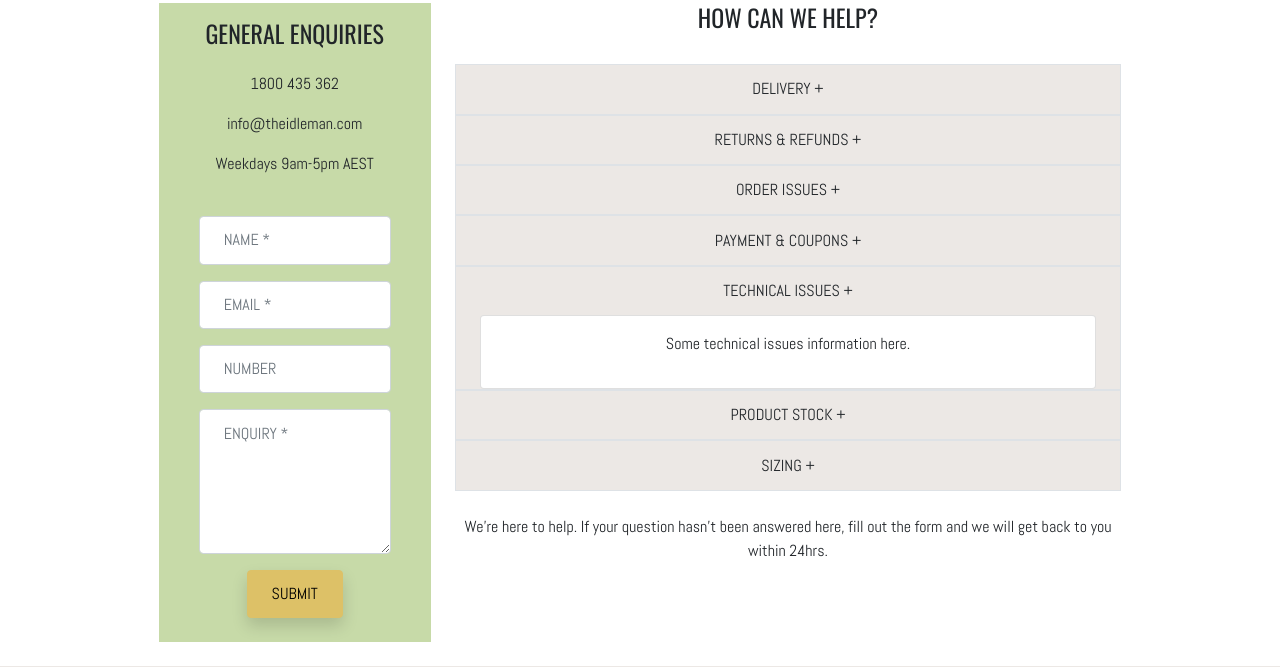
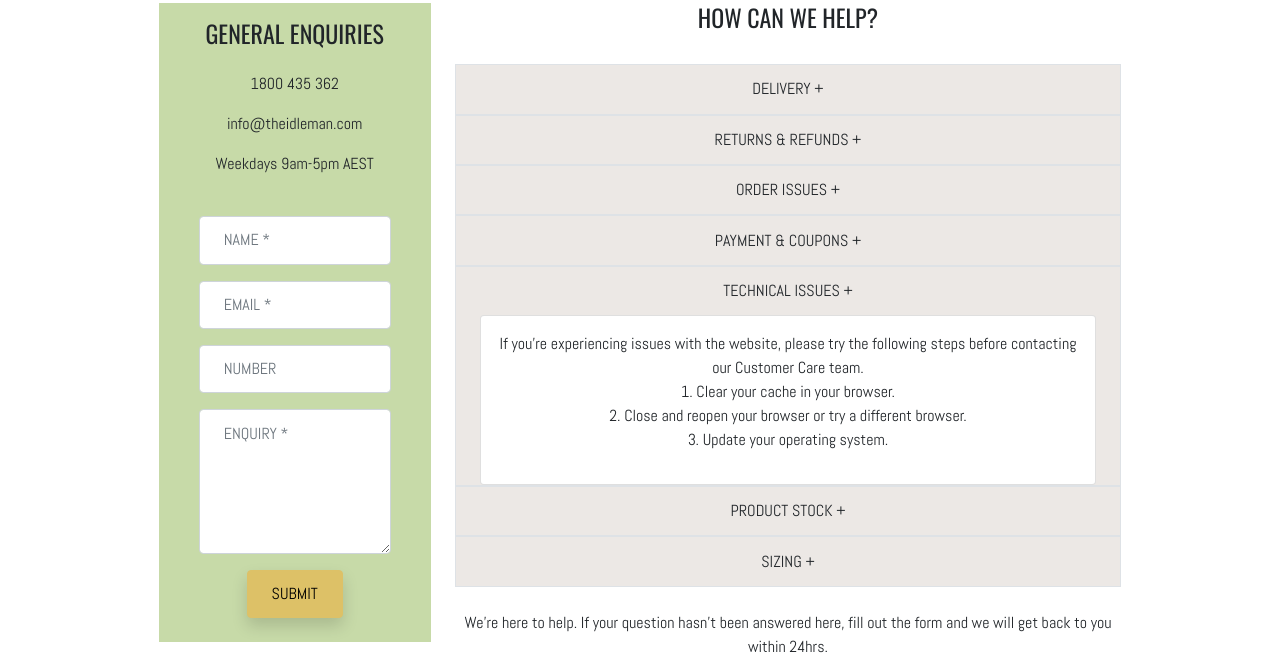
Before and after one commit to marktheskies/theidleman, a Django app: page /contact/ in a window 1280 px wide, after a click on "TECHNICAL ISSUES +". Shown: the part 299-966 px from the top of the page. Run offline with Django 3.2, Linux system fonts and the light colour scheme; style sheets or scripts are compiled from the project's sources; some libraries are stand-ins or nearby versions.

Commit message:
Added proper text to each help info collapsible

```diff
--- a/templates/contact.html
+++ b/templates/contact.html
@@ -92,7 +92,10 @@
                     <div class="card">
                         <div class="card-body">
                             {% comment %} TODO: Add delivery info to database {% endcomment %}
-                            <p>Some delivery information here.</p>
+                            <p>While we offer free delivery on many of our products, some items require a little extra packaging and care.
+                                For orders containing such items, we charge a flate rate of $15, Australia-wide.
+                                Please allow 1-2 business days to dispatch and 7-14 business days for delivery.
+                            </p>
                         </div>
                     </div>
                 </div>
@@ -107,7 +110,12 @@
                     <div class="card">
                         <div class="card-body">
                             {% comment %} TODO: Add returns and refunds info to database {% endcomment %}
-                            <p>Some returns/refunds information here.</p>
+                            <p>If you are unhappy with any of our products received, we will happily provide you with an exchange or refund within 60 days from purchase.
+                                Returns and exchanges for online orders will be accepted where the product is returned in its original condition. This includes item not to have been worn, altered or washed.
+                                Your returned product must also have the original packaging and MUST also have the original tags still attached, subject only to the ACL.
+                                Having ensured you meet the above requirements you can exchange your items by filling out the returns section of your online purchase receipt and
+                                sending the item(s) back to us via post through our online returns portal.
+                            </p>
                         </div>
                     </div>
                 </div>
@@ -122,7 +130,12 @@
                         <div class="card">
                             <div class="card-body">
                                 {% comment %} TODO: Add order issues info to database {% endcomment %}
-                                <p>Some order issues information here.</p>
+                                <p>We're really sorry if there has been an issue with your order.
+                                    If you have received a faulty or damaged item, please return the item to us as soon as possible
+                                    so we can get this sorted for you. Don't forget to select 'Faulty' as your reason for return.
+                                    If you have received an incorrect item, please send it back to us and we'll refund you as soon as it's arrived back at our warehouse.
+                                    Please fill in the section on the back of your delivery note to indicate that the item is incorrect and put the note in your parcel when you send it back.
+                                    If an item is missing, please contact our Customer Care Team using the form on this page.</p>
                             </div>
                         </div>
                     </div>
@@ -137,7 +150,9 @@
                         <div class="card">
                             <div class="card-body">
                                 {% comment %} TODO: Add payment and coupon info to database {% endcomment %}
-                                <p>Some payment/coupon information here.</p>
+                                <p>We offer a range of payment methods including VISA, Mastercard, American Express, PayPal, Afterpay, and Zippay.
+                                    If you have a promo code or gift card, please enter the code in at the payment stage of the checkout.
+                                </p>
                             </div>
                         </div>
                     </div>
@@ -152,7 +167,11 @@
                         <div class="card">
                             <div class="card-body">
                                 {% comment %} TODO: Add techincal issue info to database {% endcomment %}
-                                <p>Some technical issues information here.</p>
+                                <p>If you're experiencing issues with the website, please try the following steps before contacting our Customer Care team.<br>
+                                    1. Clear your cache in your browser.<br>
+                                    2. Close and reopen your browser or try a different browser.<br>
+                                    3. Update your operating system.<br>
+                                </p>
                             </div>
                         </div>
                     </div>
@@ -167,7 +186,7 @@
                         <div class="card">
                             <div class="card-body">
                                 {% comment %} TODO: Add product stock info to database {% endcomment %}
-                                <p>Some product stock information here.</p>
+                                <p>If you have an item in your saved items or wishlist, you can choose to be notified if the item comes back in stock.</p>
                             </div>
                         </div>
                     </div>
@@ -181,7 +200,7 @@
                         <div class="collapse" id="sizingDetails">
                             <div class="card">
                                 <div class="card-body">
-                                    <p>Sizing information goes here.</p>
+                                    <p>Just click on the 'Size Guide' button on each product page for measurements - for your convienience, you can also find this in the footer on every page!</p>
                                 </div>
                         </div>
                         </div>
```
